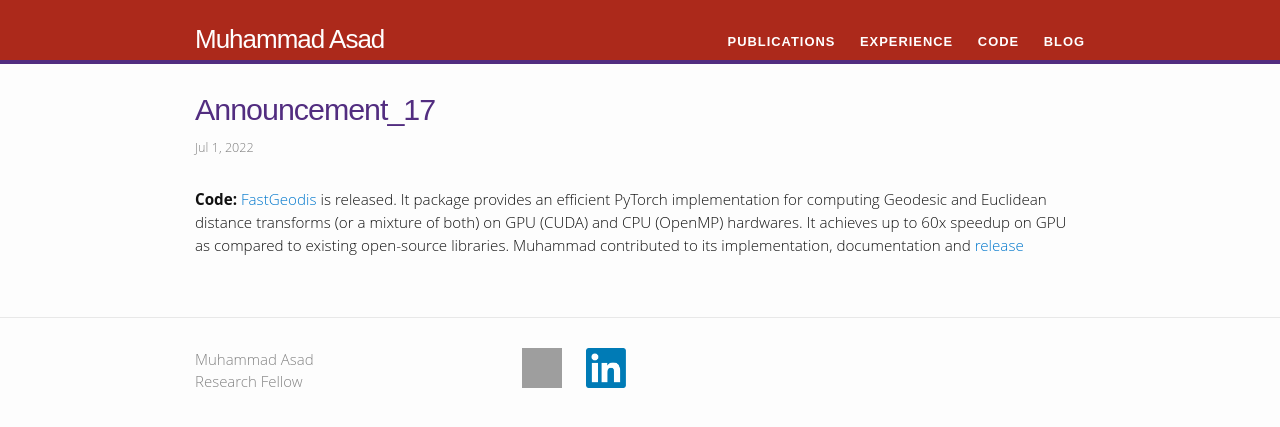
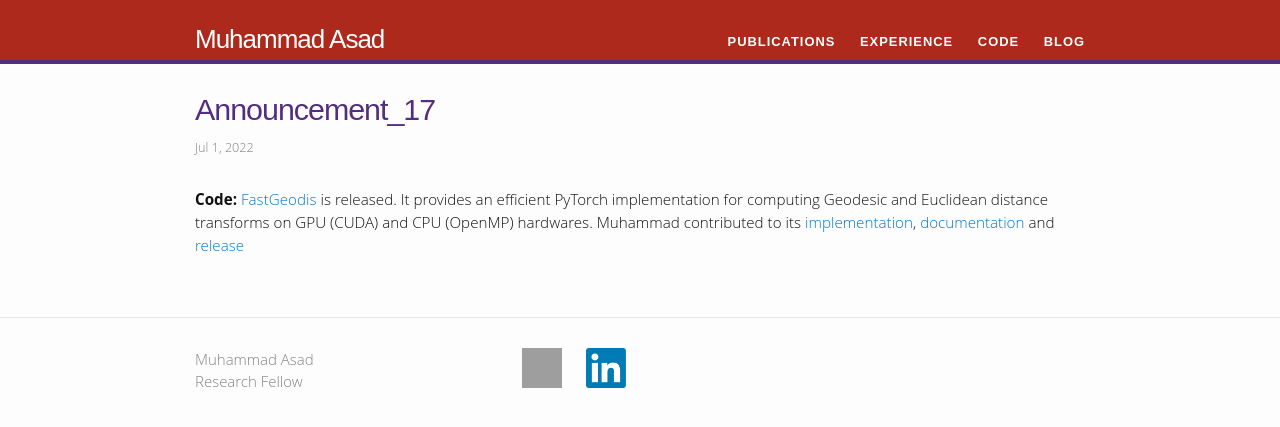
Before and after one commit to masadcv/masadcv.github.io, a Jekyll site: the page built from _news/announcement_17.md, in a window 1280 px wide. Shown: the top 427 px of the page. Built offline with Jekyll 4.4.1, drawn with Linux system fonts in a browser that asks for light colours; grey boxes are pictures that could not be loaded.

Commit message:
fix FastGeodis release
Signed-off-by: masadcv <muhammad.asad@kcl.ac.uk>

```diff
--- a/_news/announcement_17.md
+++ b/_news/announcement_17.md
@@ -4,4 +4,4 @@ date: 2022-07-01 00:02:00-0000
 inline: true
 ---
 
-<b style="font-weight: bold;">Code:</b> <a href="https://github.com/masadcv/FastGeodis" target="_blank">FastGeodis</a> is released. It package provides an efficient PyTorch implementation for computing Geodesic and Euclidean distance transforms (or a mixture of both) on GPU (CUDA) and CPU (OpenMP) hardwares. It achieves up to 60x speedup on GPU as compared to existing open-source libraries. Muhammad contributed to its implementation, documentation and <a href="https://pypi.org/project/FastGeodis" target="_blank">release</a>
+<b style="font-weight: bold;">Code:</b> <a href="https://github.com/masadcv/FastGeodis" target="_blank">FastGeodis</a> is released. It provides an efficient PyTorch implementation for computing Geodesic and Euclidean distance transforms on GPU (CUDA) and CPU (OpenMP) hardwares. Muhammad contributed to its <a href="https://github.com/masadcv/FastGeodis" target="_blank">implementation</a>, <a href="https://masadcv.github.io/FastGeodis" target="_blank">documentation</a> and <a href="https://pypi.org/project/FastGeodis" target="_blank">release</a>
```
